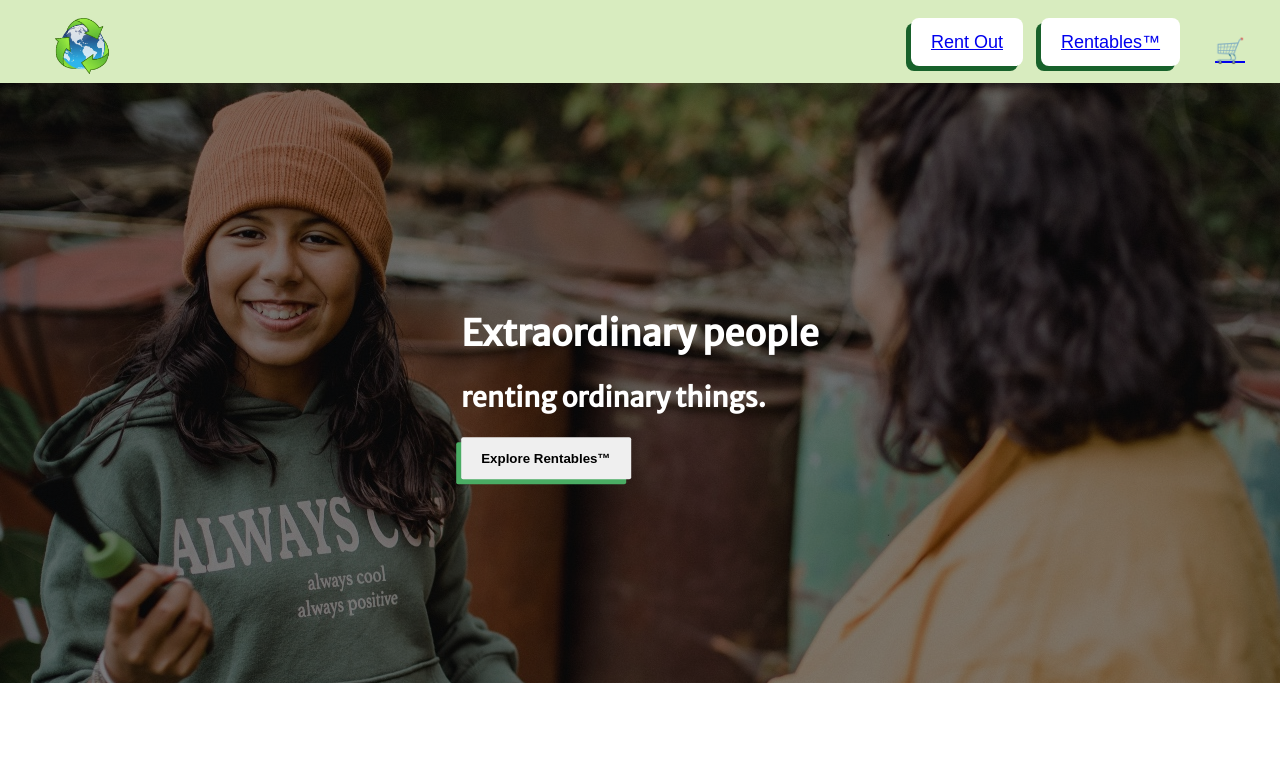
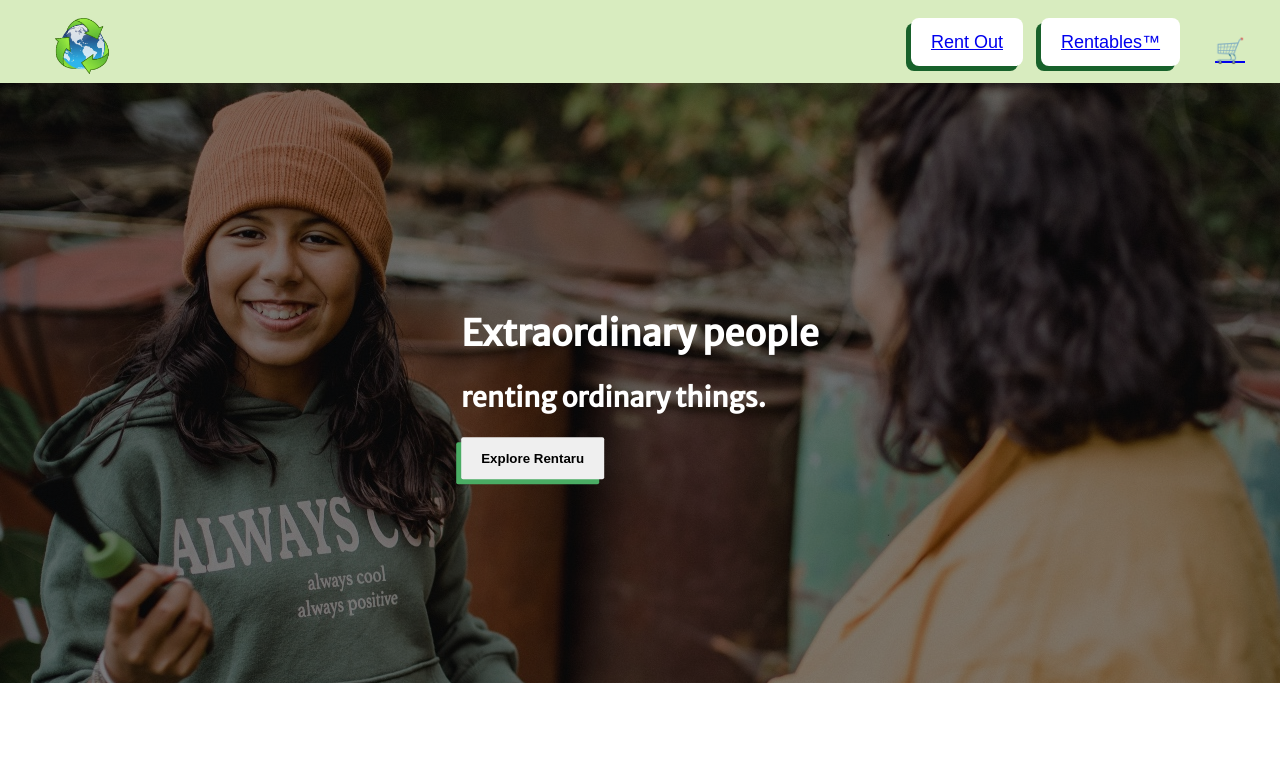
Before and after one commit to hazieon/rentaru, a React (Create React App) app: page / in a window 1280 px wide. Shown: the top 783 px of the page. Built offline with nearby package versions, Linux system fonts and the light colour scheme.

Commit message:
RENAMED app to RENTARU

```diff
--- a/src/components/Home/index.js
+++ b/src/components/Home/index.js
@@ -18,7 +18,7 @@ function Homepage({changeRentable}) {
                <h2>renting ordinary things.</h2>
                <button className={styles.heroButton}>
                  <Link className={styles.link}
-                     to="/sell">Explore Rentables™</Link>
+                     to="/sell">Explore Rentaru</Link>
               </button>
             </div>
         </div>
```
